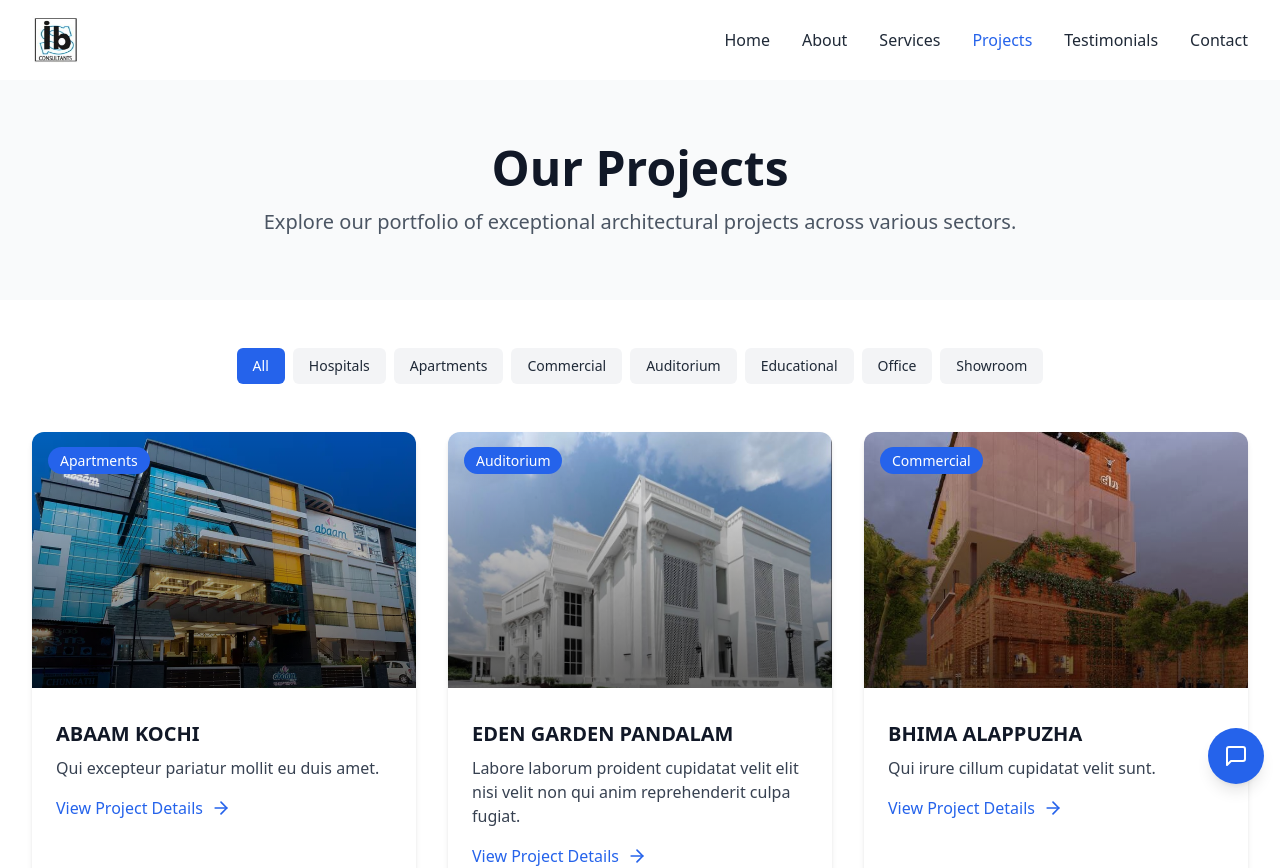
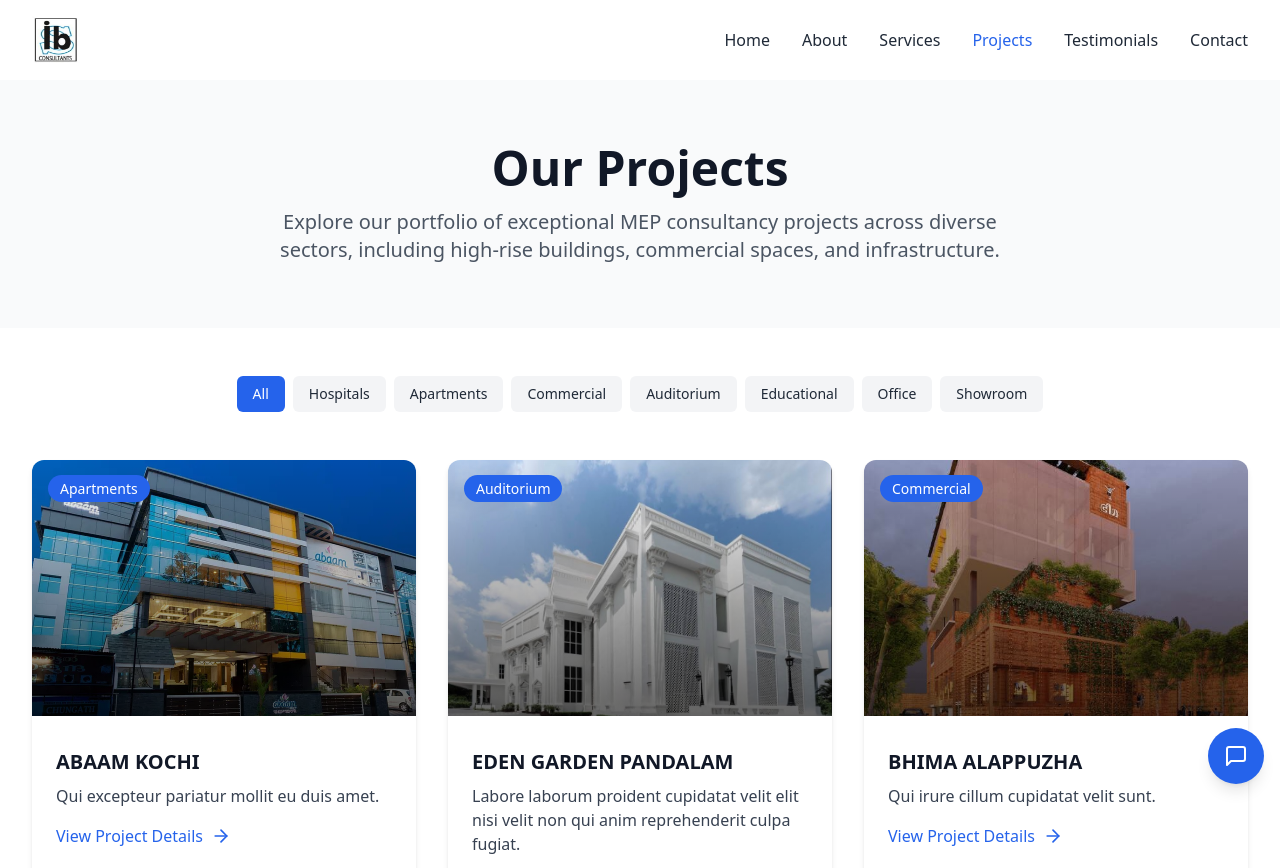
Before and after one commit to Revlient/ibs-consultants, a React (Vite) app: page /projects in a window 1280 px wide. Shown: the top 868 px of the page. Built offline with nearby package versions, Linux system fonts and the light colour scheme.

Commit message:
changes made

```diff
--- a/src/components/ProjectsSection.tsx
+++ b/src/components/ProjectsSection.tsx
@@ -22,8 +22,9 @@ const ProjectsSection: React.FC = () => {
           </h2>
           <div className="w-24 h-1 bg-blue-600 mx-auto mb-8"></div>
           <p className="text-xl text-gray-600 max-w-3xl mx-auto">
-            Explore our portfolio of exceptional architectural projects that
-            showcase our expertise and creativity.
+            Explore our portfolio of exceptional MEP consultancy projects that
+            showcase our technical expertise, innovation, and commitment to
+            building performance.
           </p>
         </div>
 
@@ -41,7 +42,7 @@ const ProjectsSection: React.FC = () => {
         </div>
 
         <div className="flex justify-center mt-12">
-          {visibleCount < projects.length ? (
+          {visibleCount < 7 ? (
             <button
               onClick={showMore}
               className="px-6 py-3 bg-blue-600 hover:bg-blue-700 text-white font-medium rounded-md transition-colors duration-300"
--- a/src/pages/ProjectsPage.tsx
+++ b/src/pages/ProjectsPage.tsx
@@ -34,8 +34,9 @@ const ProjectsPage: React.FC = () => {
             Our Projects
           </h1>
           <p className="text-xl text-gray-600 max-w-3xl mx-auto text-center">
-            Explore our portfolio of exceptional architectural projects across
-            various sectors.
+            Explore our portfolio of exceptional MEP consultancy projects across
+            diverse sectors, including high-rise buildings, commercial spaces,
+            and infrastructure.
           </p>
         </div>
       </div>
```
